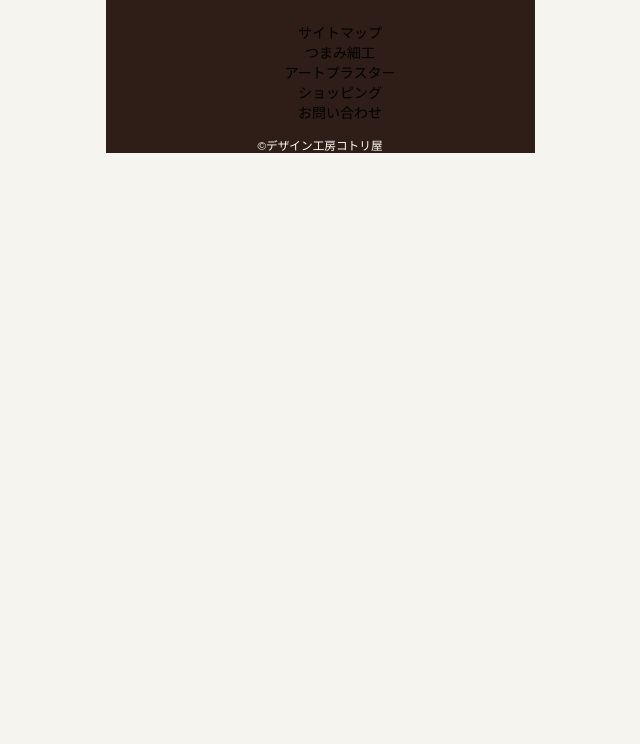
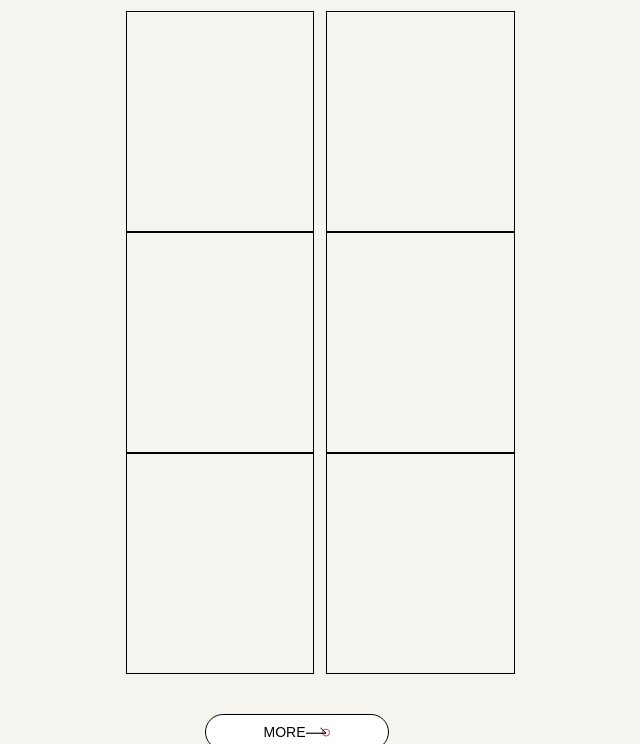
Before and after one commit to suzu-moka/sinnkyuseisaku, a plain HTML site: page about.html in a window 1280 px wide. Shown: the part 2453-3197 px from the top of the page, without its empty margins (320-960 px from the left). Before the commit the page ends 2620 px from the top, so only its background shows below. Drawn offline with Linux system fonts and the light colour scheme.

Commit message:
木曜授業終わり

```diff
--- a/_responsive.scss
+++ b/_responsive.scss
@@ -51,6 +51,10 @@ body {
     text-align: center;
 }
 
+ul {
+    padding-left: 0;
+}
+
 li {
     list-style: none;
 }
@@ -60,9 +64,11 @@ a {
     color: #000;
 }
 
+/*ボタン*/
 .btn {
     width: 76.92%;
     margin-left: auto;
+
     &__link {
         &__submit {
             @include flex(nowrap, center);
@@ -70,7 +76,7 @@ a {
             border: (1em/14) solid $color-border;
             max-width: (110em/14);
             padding: (9em/14) (36em/14);
-
+            background-color: #fff;
             &__text {
                 margin: 0;
             }
--- a/about-res.scss
+++ b/about-res.scss
@@ -189,6 +189,25 @@
                 }
             }
         }
+        .gallery {
+            @include inner();
+            margin: (80em/14) 0 (40em/14);
+
+            &__title {
+            }
+            &__btn {
+            }
+            &__content {
+                &__list {
+                    @include flex(wrap, space-between);
+                }
+                .gallery1 {
+                    width: 48.07%;
+                    height: 219px;
+                    border: 1px solid #000;
+                }
+            }
+        }
     }
 }
 
--- a/about.html
+++ b/about.html
@@ -140,6 +140,35 @@
                     </div>
                 </article>
             </section>
+
+            <!-- ギャラリー -->
+            <div class="gallery">
+                <div class="gallery__title">
+                    <img src="./img/Gallery.png" alt="ギャラリー">
+                </div>
+                <div class="gallery__btn">
+                    <button>つまみ細工</button>
+                    <button>アートプラスター</button>
+                </div>
+                <div class="gallery__content">
+                    <ul class="gallery__content__list">
+                        <li class="gallery1"><img src="" alt=""></li>
+                        <li class="gallery1"><img src="" alt=""></li>
+                        <li class="gallery1"><img src="" alt=""></li>
+                        <li class="gallery1"><img src="" alt=""></li>
+                        <li class="gallery1"><img src="" alt=""></li>
+                        <li class="gallery1"><img src="" alt=""></li>
+                    </ul>
+                </div>
+            </div>
+        </div>
+        <div class="btn">
+            <a href="#" class="btn__link">
+                <div class="btn__link__submit">
+                    <p class="btn__link__submit__text">MORE</p>
+                    <img src="./img/arrow (mark or symbol).svg" alt="" class="link__submit__mark-or-symbol">
+                </div>
+            </a>
         </div>
     </main>
 
```
Also changed, not shown: css/about-res.css, css/about-res.min.css, img/Gallery.png (added), img/Gallery−３.png (added), 2 other files.
